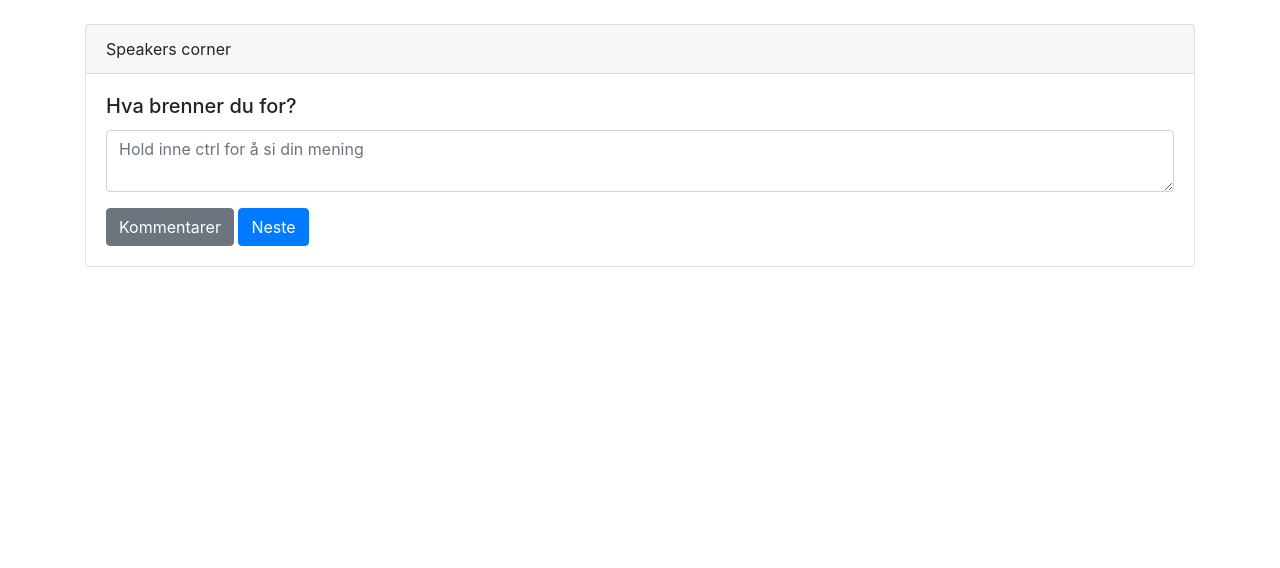
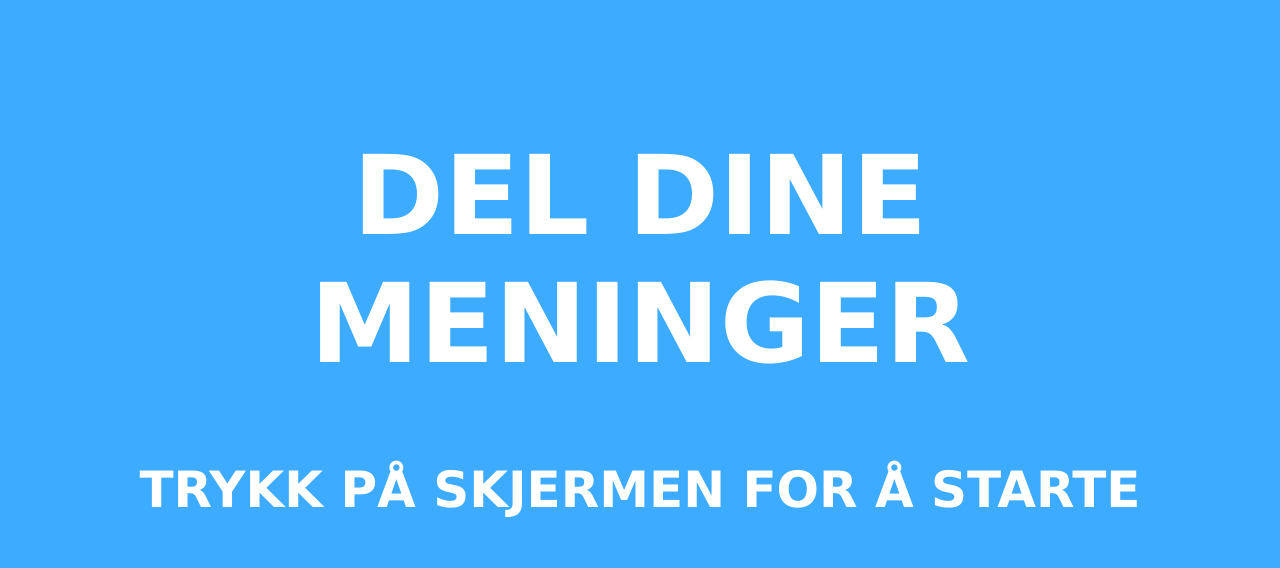
Before and after one commit to khejd/speakers-corner, a PHP site: page /html/static/index.html in a window 1280 px wide. Shown: the top 568 px of the page. Run offline with PHP 8.4, Linux system fonts and the light colour scheme.

Commit message:
adding files

```diff
--- a/css/test.css
+++ b/css/test.css
@@ -7,15 +7,18 @@ div {
   color: white;
   margin: 0 auto;
   width:. 200px;
-  padding: 100px;
+  padding: 50px;
   text-align: center;
 }
-
+h4, h2 { padding:0; margin:0; }
 h1 {
   font-weight: bold;
   text-align: center;
-  font-size: 80px;
+  font-size: 110px;
 }
 
 h2 {
+  font-weight: bold;
+  text-align: center;
+  font-size: 50px;
 }
--- a/html/static/index.html
+++ b/html/static/index.html
@@ -2,91 +2,19 @@
 <html lang="no">
 <head>
     <meta charset="UTF-8">
-    <link rel="stylesheet" type="text/css" href="../../css/app.css">
-    <link rel="stylesheet" href="../../css/bootstrap.min.css"/>
-    <script src="../../js/bootstrap.min.js"></script>
+    <link rel="stylesheet" type="text/css" href="../../css/test.css">
     <title>Speakers-corner test site</title>
 
+</head>
 
-</head>
-<body>
+<body onclick='window.location.href="record.html"'>
 
-<br>
-
-<div class="container">
-    <div class="card">
-        <div class="card-header">
-            Speakers corner
-        </div>
-        <div class="card-body">
-            <h5 class="card-title">Hva brenner du for?</h5>
-            <form action="phone.html" method="post">
-                <div class="form-group">
-                    <textarea class="form-control" id="transcript" name="comment" placeholder="Hold inne ctrl for å si din mening"></textarea>
-                </div>
-                <a href="comments.html" role="button" class="btn btn-secondary">Kommentarer</a>
-                <button type="submit" name="submit" class="btn btn-primary">Neste</button>
-            </form>
-        </div>
-    </div>
+<div>
+    <h1> DEL DINE MENINGER </h1>
+    <h2> TRYKK PÅ SKJERMEN FOR Å STARTE </h2>
 </div>
-
-
 
 </body>
 
-<!-- HTML5 Speech Recognition API -->
-<script>
 
-    var active = false;
-
-    if (window.hasOwnProperty('webkitSpeechRecognition')) {
-        var recognition = new webkitSpeechRecognition();
-    }
-
-    document.onkeydown = function(e){
-        if (e.keyCode == 17){ //ctrl
-            if (!active){
-                active = true;
-                startDictation();
-            }
-        }
-    };
-
-    document.onkeyup = function(event){
-        if (event.keyCode == 17){ // stop when keyup ctrl
-            active = false;
-            recognition.stop();
-        }
-    };
-
-    function startDictation() {
-
-        var final_transcript = '';
-
-        recognition.continuous = true;
-        recognition.interimResults = true;
-
-        recognition.lang = "no-NO";
-        recognition.start();
-
-        recognition.onresult = function(e) {
-            var interim_transcript = '';
-            for (var i = e.resultIndex; i < e.results.length; ++i) {
-                if (e.results[i].isFinal) {
-                    final_transcript += e.results[i][0].transcript;
-                } else {
-                    interim_transcript += e.results[i][0].transcript;
-                }
-            }
-
-            document.getElementById('transcript').value = final_transcript + interim_transcript;
-
-        };
-
-        recognition.onerror = function(e) {
-            recognition.stop();
-        };
-    }
-</script>
 </html>
```
